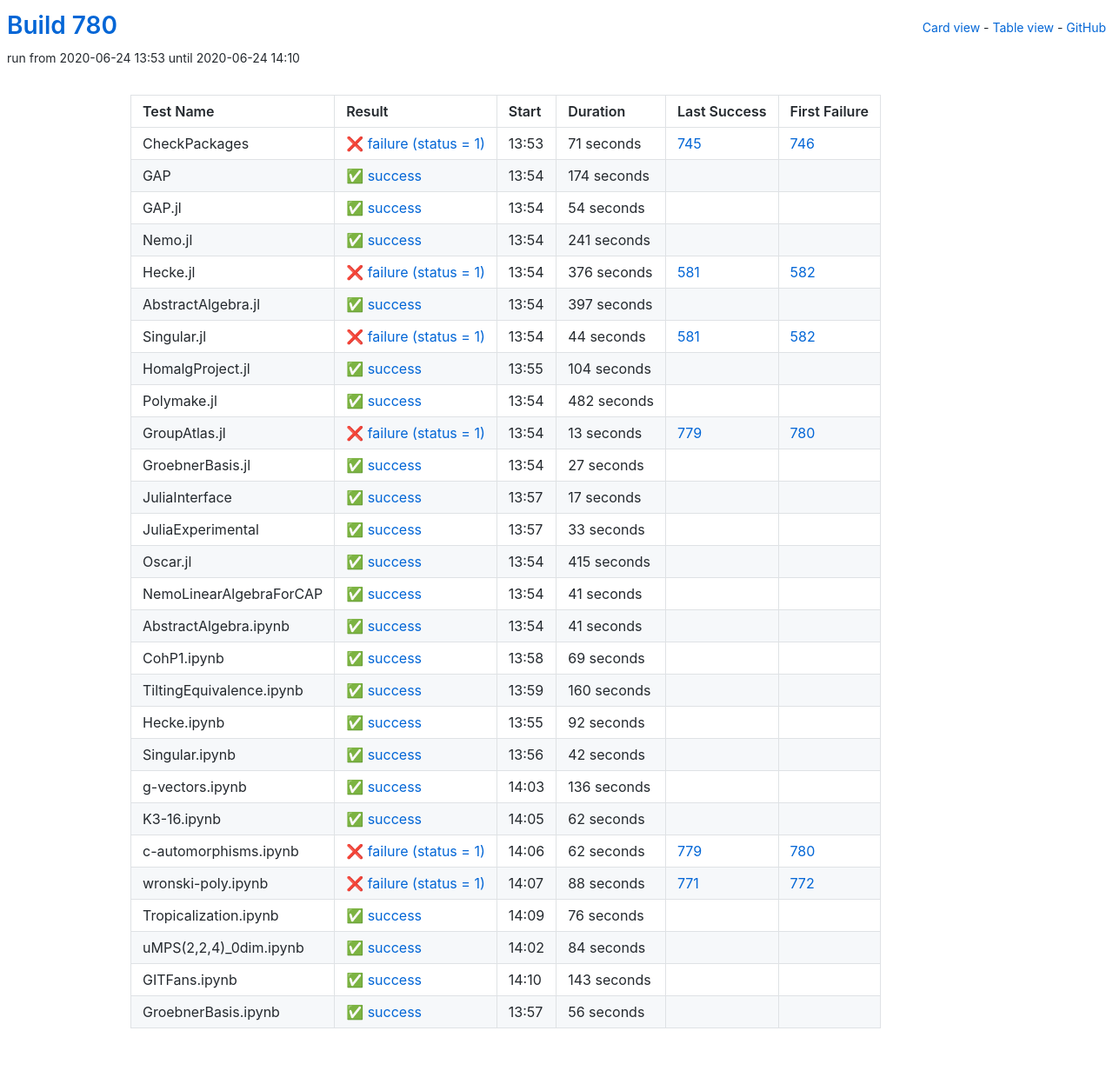
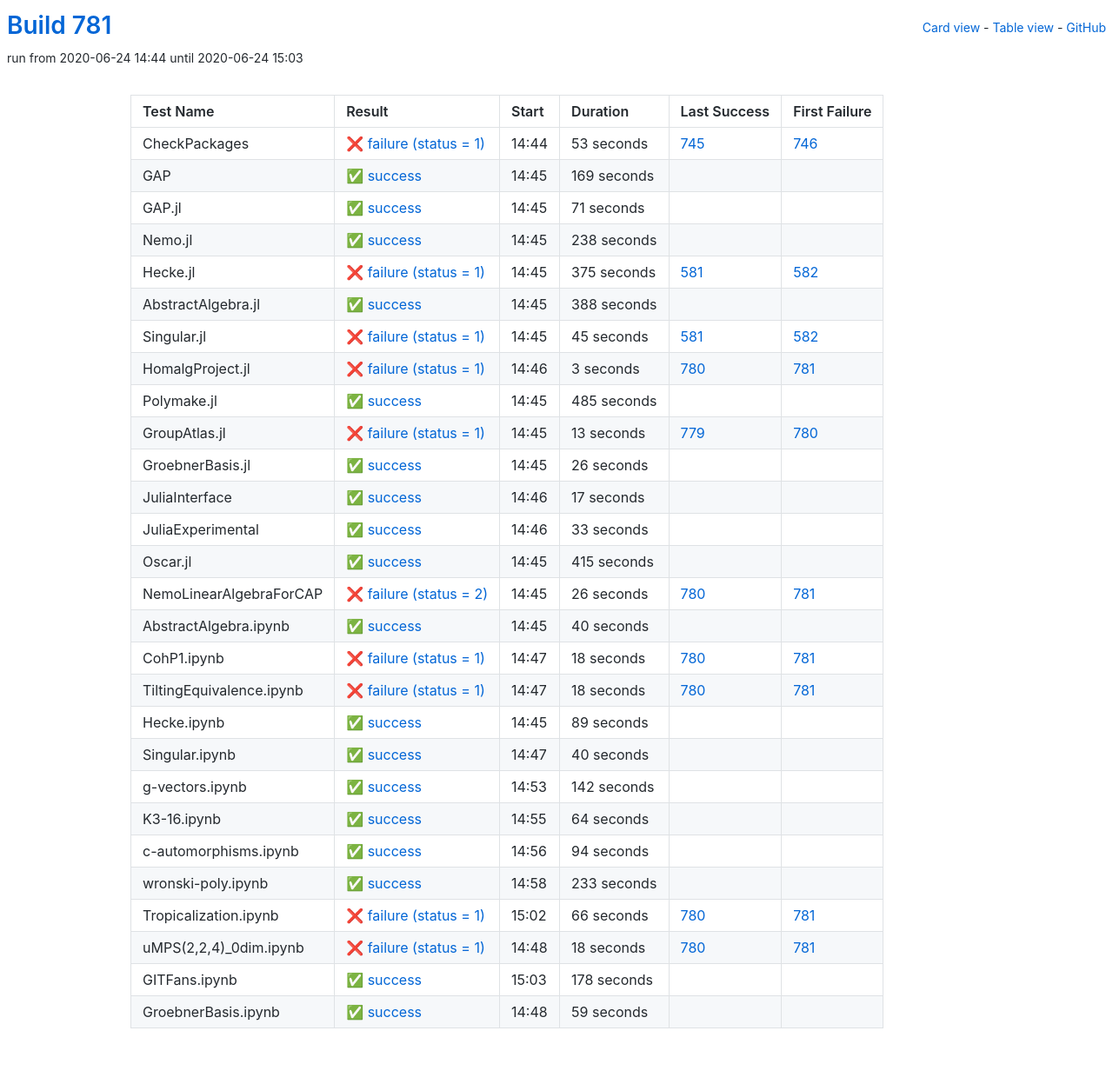
Before and after one commit to oscar-system/oscar-ci-status-1.4, a Jekyll site: the page built from table.html, in a window 1280 px wide. Shown: the whole page at 87% size. Built offline with Jekyll 4.4.1, drawn with Linux system fonts in a browser that asks for light colours.

Commit message:
Build #781

```diff
--- a/_data/ci.yml
+++ b/_data/ci.yml
@@ -1,6 +1,6 @@
 ---
-build: 780
-build_url: https://oscarci.mathematik.uni-kl.de/job/oscar-julia-1.4/780/
+build: 781
+build_url: https://oscarci.mathematik.uni-kl.de/job/oscar-julia-1.4/781/
 job: oscar-julia-1.4
 organization: oscar-system
 repo: oscar-ci-status-1.4
@@ -8,116 +8,116 @@ repourl: https://github.com/oscar-system/oscar-ci-status-1.4
 tests:
 - name: CheckPackages
   id: checkpackages
-  log: https://oscarci.mathematik.uni-kl.de/job/oscar-julia-1.4/780/artifact/logs/build-780/CheckPackages.log
-  start: 2020-06-24 13:53
+  log: https://oscarci.mathematik.uni-kl.de/job/oscar-julia-1.4/781/artifact/logs/build-781/CheckPackages.log
+  start: 2020-06-24 14:44
   success: false
   exitcode: 1
   status: failure
-  duration: 71
+  duration: 53
   last_success: 745
   last_success_url: https://oscarci.mathematik.uni-kl.de/job/oscar-julia-1.4/745/
   first_failure: 746
   first_failure_url: https://oscarci.mathematik.uni-kl.de/job/oscar-julia-1.4/746/
 - name: GAP
   id: gap
-  log: https://oscarci.mathematik.uni-kl.de/job/oscar-julia-1.4/780/artifact/logs/build-780/GAP.log
-  start: 2020-06-24 13:54
+  log: https://oscarci.mathematik.uni-kl.de/job/oscar-julia-1.4/781/artifact/logs/build-781/GAP.log
+  start: 2020-06-24 14:45
   success: true
   exitcode: 0
   status: success
-  duration: 174
+  duration: 169
   last_success: false
   last_success_url:
   first_failure: false
   first_failure_url:
 - name: GAP.jl
   id: gap-jl
-  log: https://oscarci.mathematik.uni-kl.de/job/oscar-julia-1.4/780/artifact/logs/build-780/GAP.jl.log
-  start: 2020-06-24 13:54
+  log: https://oscarci.mathematik.uni-kl.de/job/oscar-julia-1.4/781/artifact/logs/build-781/GAP.jl.log
+  start: 2020-06-24 14:45
   success: true
   exitcode: 0
   status: success
-  duration: 54
+  duration: 71
   last_success: false
   last_success_url:
   first_failure: false
   first_failure_url:
 - name: Nemo.jl
   id: nemo-jl
-  log: https://oscarci.mathematik.uni-kl.de/job/oscar-julia-1.4/780/artifact/logs/build-780/Nemo.jl.log
-  start: 2020-06-24 13:54
+  log: https://oscarci.mathematik.uni-kl.de/job/oscar-julia-1.4/781/artifact/logs/build-781/Nemo.jl.log
+  start: 2020-06-24 14:45
   success: true
   exitcode: 0
   status: success
-  duration: 241
+  duration: 238
   last_success: false
   last_success_url:
   first_failure: false
   first_failure_url:
 - name: Hecke.jl
   id: hecke-jl
-  log: https://oscarci.mathematik.uni-kl.de/job/oscar-julia-1.4/780/artifact/logs/build-780/Hecke.jl.log
-  start: 2020-06-24 13:54
+  log: https://oscarci.mathematik.uni-kl.de/job/oscar-julia-1.4/781/artifact/logs/build-781/Hecke.jl.log
+  start: 2020-06-24 14:45
   success: false
   exitcode: 1
   status: failure
-  duration: 376
+  duration: 375
   last_success: 581
   last_success_url: https://oscarci.mathematik.uni-kl.de/job/oscar-julia-1.4/581/
   first_failure: 582
   first_failure_url: https://oscarci.mathematik.uni-kl.de/job/oscar-julia-1.4/582/
 - name: AbstractAlgebra.jl
   id: abstractalgebra-jl
-  log: https://oscarci.mathematik.uni-kl.de/job/oscar-julia-1.4/780/artifact/logs/build-780/AbstractAlgebra.jl.log
-  start: 2020-06-24 13:54
+  log: https://oscarci.mathematik.uni-kl.de/job/oscar-julia-1.4/781/artifact/logs/build-781/AbstractAlgebra.jl.log
+  start: 2020-06-24 14:45
   success: true
   exitcode: 0
   status: success
-  duration: 397
+  duration: 388
   last_success: false
   last_success_url:
   first_failure: false
   first_failure_url:
 - name: Singular.jl
   id: singular-jl
-  log: https://oscarci.mathematik.uni-kl.de/job/oscar-julia-1.4/780/artifact/logs/build-780/Singular.jl.log
-  start: 2020-06-24 13:54
+  log: https://oscarci.mathematik.uni-kl.de/job/oscar-julia-1.4/781/artifact/logs/build-781/Singular.jl.log
+  start: 2020-06-24 14:45
   success: false
   exitcode: 1
   status: failure
-  duration: 44
+  duration: 45
   last_success: 581
   last_success_url: https://oscarci.mathematik.uni-kl.de/job/oscar-julia-1.4/581/
   first_failure: 582
   first_failure_url: https://oscarci.mathematik.uni-kl.de/job/oscar-julia-1.4/582/
 - name: HomalgProject.jl
   id: homalgproject-jl
-  log: https://oscarci.mathematik.uni-kl.de/job/oscar-julia-1.4/780/artifact/logs/build-780/HomalgProject.jl.log
-  start: 2020-06-24 13:55
+  log: https://oscarci.mathematik.uni-kl.de/job/oscar-julia-1.4/781/artifact/logs/build-781/HomalgProject.jl.log
+  start: 2020-06-24 14:46
+  success: false
+  exitcode: 1
+  status: failure
+  duration: 3
+  last_success: 780
+  last_success_url: https://oscarci.mathematik.uni-kl.de/job/oscar-julia-1.4/780/
+  first_failure: 781
+  first_failure_url: https://oscarci.mathematik.uni-kl.de/job/oscar-julia-1.4/781/
+- name: Polymake.jl
+  id: polymake-jl
+  log: https://oscarci.mathematik.uni-kl.de/job/oscar-julia-1.4/781/artifact/logs/build-781/Polymake.jl.log
+  start: 2020-06-24 14:45
   success: true
   exitcode: 0
   status: success
-  duration: 104
-  last_success: false
-  last_success_url:
-  first_failure: false
-  first_failure_url:
-- name: Polymake.jl
-  id: polymake-jl
-  log: https://oscarci.mathematik.uni-kl.de/job/oscar-julia-1.4/780/artifact/logs/build-780/Polymake.jl.log
-  start: 2020-06-24 13:54
-  success: true
-  exitcode: 0
-  status: success
-  duration: 482
+  duration: 485
   last_success: false
   last_success_url:
   first_failure: false
   first_failure_url:
 - name: GroupAtlas.jl
   id: groupatlas-jl
-  log: https://oscarci.mathematik.uni-kl.de/job/oscar-julia-1.4/780/artifact/logs/build-780/GroupAtlas.jl.log
-  start: 2020-06-24 13:54
+  log: https://oscarci.mathematik.uni-kl.de/job/oscar-julia-1.4/781/artifact/logs/build-781/GroupAtlas.jl.log
+  start: 2020-06-24 14:45
   success: false
   exitcode: 1
   status: failure
@@ -128,20 +128,20 @@ tests:
   first_failure_url: https://oscarci.mathematik.uni-kl.de/job/oscar-julia-1.4/780/
 - name: GroebnerBasis.jl
   id: groebnerbasis-jl
-  log: https://oscarci.mathematik.uni-kl.de/job/oscar-julia-1.4/780/artifact/logs/build-780/GroebnerBasis.jl.log
-  start: 2020-06-24 13:54
+  log: https://oscarci.mathematik.uni-kl.de/job/oscar-julia-1.4/781/artifact/logs/build-781/GroebnerBasis.jl.log
+  start: 2020-06-24 14:45
   success: true
   exitcode: 0
   status: success
-  duration: 27
+  duration: 26
   last_success: false
   last_success_url:
   first_failure: false
   first_failure_url:
 - name: JuliaInterface
   id: juliainterface
-  log: https://oscarci.mathematik.uni-kl.de/job/oscar-julia-1.4/780/artifact/logs/build-780/JuliaInterface.log
-  start: 2020-06-24 13:57
+  log: https://oscarci.mathematik.uni-kl.de/job/oscar-julia-1.4/781/artifact/logs/build-781/JuliaInterface.log
+  start: 2020-06-24 14:46
   success: true
   exitcode: 0
   status: success
@@ -152,8 +152,8 @@ tests:
   first_failure_url:
 - name: JuliaExperimental
   id: juliaexperimental
-  log: https://oscarci.mathematik.uni-kl.de/job/oscar-julia-1.4/780/artifact/logs/build-780/JuliaExperimental.log
-  start: 2020-06-24 13:57
+  log: https://oscarci.mathematik.uni-kl.de/job/oscar-julia-1.4/781/artifact/logs/build-781/JuliaExperimental.log
+  start: 2020-06-24 14:46
   success: true
   exitcode: 0
   status: success
@@ -164,8 +164,8 @@ tests:
   first_failure_url:
 - name: Oscar.jl
   id: oscar-jl
-  log: https://oscarci.mathematik.uni-kl.de/job/oscar-julia-1.4/780/artifact/logs/build-780/Oscar.jl.log
-  start: 2020-06-24 13:54
+  log: https://oscarci.mathematik.uni-kl.de/job/oscar-julia-1.4/781/artifact/logs/build-781/Oscar.jl.log
+  start: 2020-06-24 14:45
   success: true
   exitcode: 0
   status: success
@@ -176,168 +176,168 @@ tests:
   first_failure_url:
 - name: NemoLinearAlgebraForCAP
   id: nemolinearalgebraforcap
-  log: https://oscarci.mathematik.uni-kl.de/job/oscar-julia-1.4/780/artifact/logs/build-780/NemoLinearAlgebraForCAP.log
-  start: 2020-06-24 13:54
+  log: https://oscarci.mathematik.uni-kl.de/job/oscar-julia-1.4/781/artifact/logs/build-781/NemoLinearAlgebraForCAP.log
+  start: 2020-06-24 14:45
+  success: false
+  exitcode: 2
+  status: failure
+  duration: 26
+  last_success: 780
+  last_success_url: https://oscarci.mathematik.uni-kl.de/job/oscar-julia-1.4/780/
+  first_failure: 781
+  first_failure_url: https://oscarci.mathematik.uni-kl.de/job/oscar-julia-1.4/781/
+- name: AbstractAlgebra.ipynb
+  id: abstractalgebra-ipynb
+  log: https://oscarci.mathematik.uni-kl.de/job/oscar-julia-1.4/781/artifact/logs/build-781/AbstractAlgebra.ipynb.log
+  start: 2020-06-24 14:45
   success: true
   exitcode: 0
   status: success
-  duration: 41
-  last_success: false
-  last_success_url:
-  first_failure: false
-  first_failure_url:
-- name: AbstractAlgebra.ipynb
-  id: abstractalgebra-ipynb
-  log: https://oscarci.mathematik.uni-kl.de/job/oscar-julia-1.4/780/artifact/logs/build-780/AbstractAlgebra.ipynb.log
-  start: 2020-06-24 13:54
-  success: true
-  exitcode: 0
-  status: success
-  duration: 41
+  duration: 40
   last_success: false
   last_success_url:
   first_failure: false
   first_failure_url:
 - name: CohP1.ipynb
   id: cohp1-ipynb
-  log: https://oscarci.mathematik.uni-kl.de/job/oscar-julia-1.4/780/artifact/logs/build-780/CohP1.ipynb.log
-  start: 2020-06-24 13:58
+  log: https://oscarci.mathematik.uni-kl.de/job/oscar-julia-1.4/781/artifact/logs/build-781/CohP1.ipynb.log
+  start: 2020-06-24 14:47
+  success: false
+  exitcode: 1
+  status: failure
+  duration: 18
+  last_success: 780
+  last_success_url: https://oscarci.mathematik.uni-kl.de/job/oscar-julia-1.4/780/
+  first_failure: 781
+  first_failure_url: https://oscarci.mathematik.uni-kl.de/job/oscar-julia-1.4/781/
+- name: TiltingEquivalence.ipynb
+  id: tiltingequivalence-ipynb
+  log: https://oscarci.mathematik.uni-kl.de/job/oscar-julia-1.4/781/artifact/logs/build-781/TiltingEquivalence.ipynb.log
+  start: 2020-06-24 14:47
+  success: false
+  exitcode: 1
+  status: failure
+  duration: 18
+  last_success: 780
+  last_success_url: https://oscarci.mathematik.uni-kl.de/job/oscar-julia-1.4/780/
+  first_failure: 781
+  first_failure_url: https://oscarci.mathematik.uni-kl.de/job/oscar-julia-1.4/781/
+- name: Hecke.ipynb
+  id: hecke-ipynb
+  log: https://oscarci.mathematik.uni-kl.de/job/oscar-julia-1.4/781/artifact/logs/build-781/Hecke.ipynb.log
+  start: 2020-06-24 14:45
   success: true
   exitcode: 0
   status: success
-  duration: 69
-  last_success: false
-  last_success_url:
-  first_failure: false
-  first_failure_url:
-- name: TiltingEquivalence.ipynb
-  id: tiltingequivalence-ipynb
-  log: https://oscarci.mathematik.uni-kl.de/job/oscar-julia-1.4/780/artifact/logs/build-780/TiltingEquivalence.ipynb.log
-  start: 2020-06-24 13:59
-  success: true
-  exitcode: 0
-  status: success
-  duration: 160
-  last_success: false
-  last_success_url:
-  first_failure: false
-  first_failure_url:
-- name: Hecke.ipynb
-  id: hecke-ipynb
-  log: https://oscarci.mathematik.uni-kl.de/job/oscar-julia-1.4/780/artifact/logs/build-780/Hecke.ipynb.log
-  start: 2020-06-24 13:55
-  success: true
-  exitcode: 0
-  status: success
-  duration: 92
+  duration: 89
   last_success: false
   last_success_url:
   first_failure: false
   first_failure_url:
 - name: Singular.ipynb
   id: singular-ipynb
-  log: https://oscarci.mathematik.uni-kl.de/job/oscar-julia-1.4/780/artifact/logs/build-780/Singular.ipynb.log
-  start: 2020-06-24 13:56
+  log: https://oscarci.mathematik.uni-kl.de/job/oscar-julia-1.4/781/artifact/logs/build-781/Singular.ipynb.log
+  start: 2020-06-24 14:47
   success: true
   exitcode: 0
   status: success
-  duration: 42
+  duration: 40
   last_success: false
   last_success_url:
   first_failure: false
   first_failure_url:
 - name: g-vectors.ipynb
   id: g-vectors-ipynb
-  log: https://oscarci.mathematik.uni-kl.de/job/oscar-julia-1.4/780/artifact/logs/build-780/g-vectors.ipynb.log
-  start: 2020-06-24 14:03
+  log: https://oscarci.mathematik.uni-kl.de/job/oscar-julia-1.4/781/artifact/logs/build-781/g-vectors.ipynb.log
+  start: 2020-06-24 14:53
   success: true
   exitcode: 0
   status: success
-  duration: 136
+  duration: 142
   last_success: false
   last_success_url:
   first_failure: false
   first_failure_url:
 - name: K3-16.ipynb
   id: k3-16-ipynb
-  log: https://oscarci.mathematik.uni-kl.de/job/oscar-julia-1.4/780/artifact/logs/build-780/K3-16.ipynb.log
-  start: 2020-06-24 14:05
+  log: https://oscarci.mathematik.uni-kl.de/job/oscar-julia-1.4/781/artifact/logs/build-781/K3-16.ipynb.log
+  start: 2020-06-24 14:55
   success: true
   exitcode: 0
   status: success
-  duration: 62
+  duration: 64
   last_success: false
   last_success_url:
   first_failure: false
   first_failure_url:
 - name: c-automorphisms.ipynb
   id: c-automorphisms-ipynb
-  log: https://oscarci.mathematik.uni-kl.de/job/oscar-julia-1.4/780/artifact/logs/build-780/c-automorphisms.ipynb.log
-  start: 2020-06-24 14:06
-  success: false
-  exitcode: 1
-  status: failure
-  duration: 62
-  last_success: 779
-  last_success_url: https://oscarci.mathematik.uni-kl.de/job/oscar-julia-1.4/779/
-  first_failure: 780
-  first_failure_url: https://oscarci.mathematik.uni-kl.de/job/oscar-julia-1.4/780/
-- name: wronski-poly.ipynb
-  id: wronski-poly-ipynb
-  log: https://oscarci.mathematik.uni-kl.de/job/oscar-julia-1.4/780/artifact/logs/build-780/wronski-poly.ipynb.log
-  start: 2020-06-24 14:07
-  success: false
-  exitcode: 1
-  status: failure
-  duration: 88
-  last_success: 771
-  last_success_url: https://oscarci.mathematik.uni-kl.de/job/oscar-julia-1.4/771/
-  first_failure: 772
-  first_failure_url: https://oscarci.mathematik.uni-kl.de/job/oscar-julia-1.4/772/
-- name: Tropicalization.ipynb
-  id: tropicalization-ipynb
-  log: https://oscarci.mathematik.uni-kl.de/job/oscar-julia-1.4/780/artifact/logs/build-780/Tropicalization.ipynb.log
-  start: 2020-06-24 14:09
+  log: https://oscarci.mathematik.uni-kl.de/job/oscar-julia-1.4/781/artifact/logs/build-781/c-automorphisms.ipynb.log
+  start: 2020-06-24 14:56
   success: true
   exitcode: 0
   status: success
-  duration: 76
+  duration: 94
   last_success: false
   last_success_url:
   first_failure: false
   first_failure_url:
-- name: uMPS(2,2,4)_0dim.ipynb
-  id: umps-2-2-4-0dim-ipynb
-  log: https://oscarci.mathematik.uni-kl.de/job/oscar-julia-1.4/780/artifact/logs/build-780/uMPS-2-2-4-_0dim.ipynb.log
-  start: 2020-06-24 14:02
+- name: wronski-poly.ipynb
+  id: wronski-poly-ipynb
+  log: https://oscarci.mathematik.uni-kl.de/job/oscar-julia-1.4/781/artifact/logs/build-781/wronski-poly.ipynb.log
+  start: 2020-06-24 14:58
   success: true
   exitcode: 0
   status: success
-  duration: 84
+  duration: 233
   last_success: false
   last_success_url:
   first_failure: false
   first_failure_url:
+- name: Tropicalization.ipynb
+  id: tropicalization-ipynb
+  log: https://oscarci.mathematik.uni-kl.de/job/oscar-julia-1.4/781/artifact/logs/build-781/Tropicalization.ipynb.log
+  start: 2020-06-24 15:02
+  success: false
+  exitcode: 1
+  status: failure
+  duration: 66
+  last_success: 780
+  last_success_url: https://oscarci.mathematik.uni-kl.de/job/oscar-julia-1.4/780/
+  first_failure: 781
+  first_failure_url: https://oscarci.mathematik.uni-kl.de/job/oscar-julia-1.4/781/
+- name: uMPS(2,2,4)_0dim.ipynb
+  id: umps-2-2-4-0dim-ipynb
+  log: https://oscarci.mathematik.uni-kl.de/job/oscar-julia-1.4/781/artifact/logs/build-781/uMPS-2-2-4-_0dim.ipynb.log
+  start: 2020-06-24 14:48
+  success: false
+  exitcode: 1
+  status: failure
+  duration: 18
+  last_success: 780
+  last_success_url: https://oscarci.mathematik.uni-kl.de/job/oscar-julia-1.4/780/
+  first_failure: 781
+  first_failure_url: https://oscarci.mathematik.uni-kl.de/job/oscar-julia-1.4/781/
 - name: GITFans.ipynb
   id: gitfans-ipynb
-  log: https://oscarci.mathematik.uni-kl.de/job/oscar-julia-1.4/780/artifact/logs/build-780/GITFans.ipynb.log
-  start: 2020-06-24 14:10
+  log: https://oscarci.mathematik.uni-kl.de/job/oscar-julia-1.4/781/artifact/logs/build-781/GITFans.ipynb.log
+  start: 2020-06-24 15:03
   success: true
   exitcode: 0
   status: success
-  duration: 143
+  duration: 178
   last_success: false
   last_success_url:
   first_failure: false
   first_failure_url:
 - name: GroebnerBasis.ipynb
   id: groebnerbasis-ipynb
-  log: https://oscarci.mathematik.uni-kl.de/job/oscar-julia-1.4/780/artifact/logs/build-780/GroebnerBasis.ipynb.log
-  start: 2020-06-24 13:57
+  log: https://oscarci.mathematik.uni-kl.de/job/oscar-julia-1.4/781/artifact/logs/build-781/GroebnerBasis.ipynb.log
+  start: 2020-06-24 14:48
   success: true
   exitcode: 0
   status: success
-  duration: 56
+  duration: 59
   last_success: false
   last_success_url:
   first_failure: false
```
Also changed, not shown: README.md.
